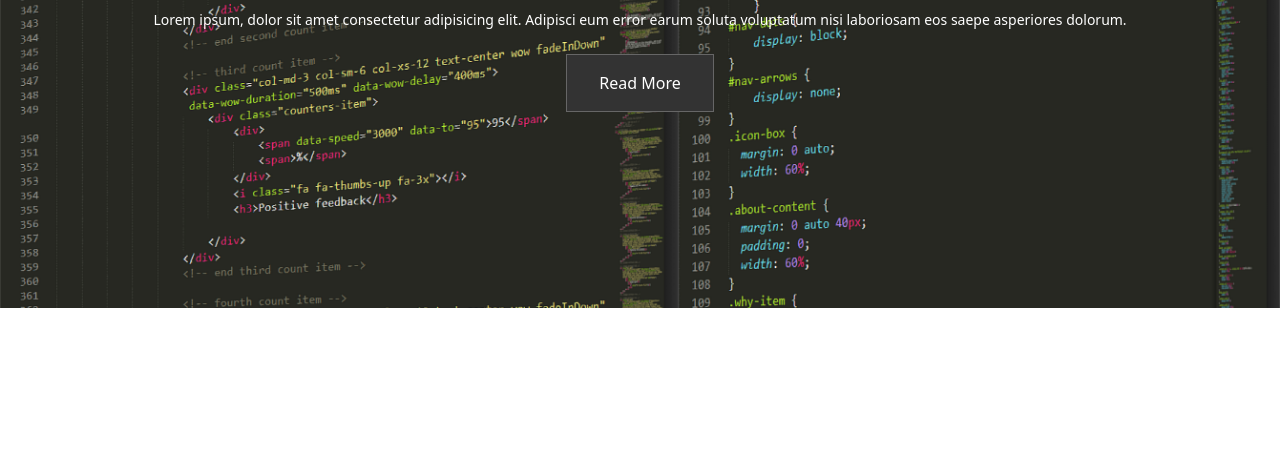
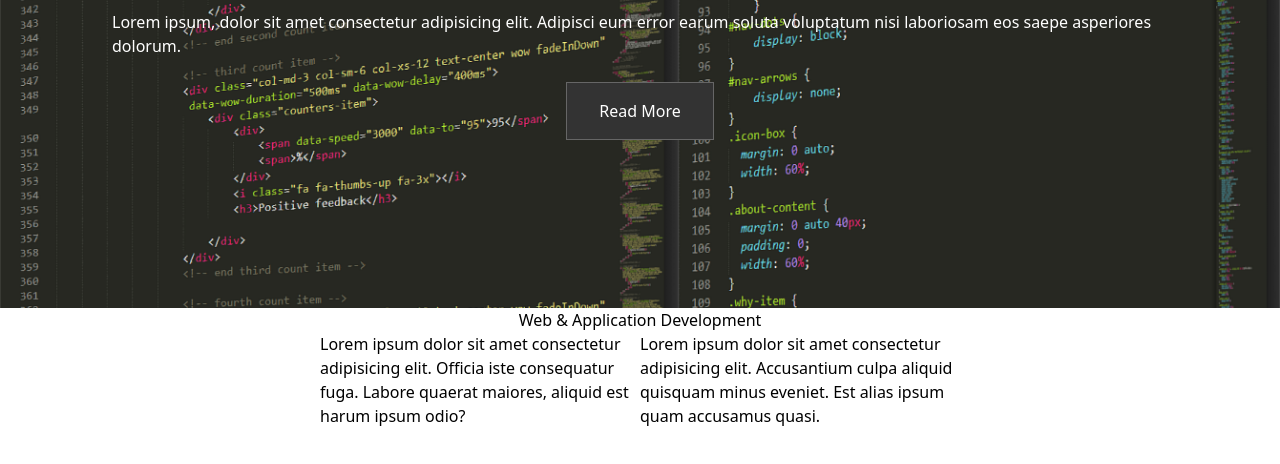
Before and after one commit to nivyapeter/css-properties, a plain HTML site: page landing page/index.html in a window 1280 px wide. Shown: the part 142-606 px from the top of the page. Drawn offline with nearby package versions, Linux system fonts and the light colour scheme.

Commit message:
web-application block in landing page

```diff
--- a/landing page/index.html
+++ b/landing page/index.html
@@ -1,22 +1,46 @@
 <!DOCTYPE html>
 <html lang="en">
   <head>
-    <meta charset="UTF-8">
-    <meta http-equiv="X-UA-Compatible" content="IE=edge">
-    <meta name="viewport" content="width=device-width, initial-scale=1.0">
-    <link href="https://unpkg.com/tailwindcss@^1.0/dist/tailwind.min.css" rel="stylesheet">
-    <link rel="stylesheet" href="style.css">
+    <meta charset="UTF-8" />
+    <meta http-equiv="X-UA-Compatible" content="IE=edge" />
+    <meta name="viewport" content="width=device-width, initial-scale=1.0" />
+    <link
+      href="https://unpkg.com/tailwindcss@^1.0/dist/tailwind.min.css"
+      rel="stylesheet"
+    />
+    <link rel="stylesheet" href="style.css" />
     <title>Landing page</title>
   </head>
   <body>
-    <div class="m-auto banner_page ">
+    <div class="m-auto banner_page">
       <div class="text-white flex justify-center items-center flex-col p-24">
         <h1 class="text-4xl">Welcome to Acme Web Solutions</h1>
-            <p class="p-4 text-sm">Lorem ipsum, dolor sit amet consectetur adipisicing elit. Adipisci eum error earum soluta voluptatum
-                nisi laboriosam eos saepe asperiores dolorum.</p>
-                <a href="#" class="btn">Read More</a>
+        <p class="p-4 text-base">
+          Lorem ipsum, dolor sit amet consectetur adipisicing elit. Adipisci eum
+          error earum soluta voluptatum nisi laboriosam eos saepe asperiores
+          dolorum.
+        </p>
+        <a href="#" class="btn hover:bg-white hover:text-black">Read More</a>
       </div>
     </div>
-
+    <div class="w-full m-auto">
+      <h2 class="text-center">Web & Application Development</h2>
+      <div class="grid grid-cols-2 m-auto w-1/2">
+        <div>
+          <p>
+            Lorem ipsum dolor sit amet consectetur adipisicing elit. Officia
+            iste consequatur fuga. Labore quaerat maiores, aliquid est harum
+            ipsum odio?
+          </p>
+        </div>
+        <div>
+          <p>
+            Lorem ipsum dolor sit amet consectetur adipisicing elit. Accusantium
+            culpa aliquid quisquam minus eveniet. Est alias ipsum quam accusamus
+            quasi.
+          </p>
+        </div>
+      </div>
+    </div>
   </body>
 </html>
```
Lines whose indentation alone changed are shown as unchanged.
